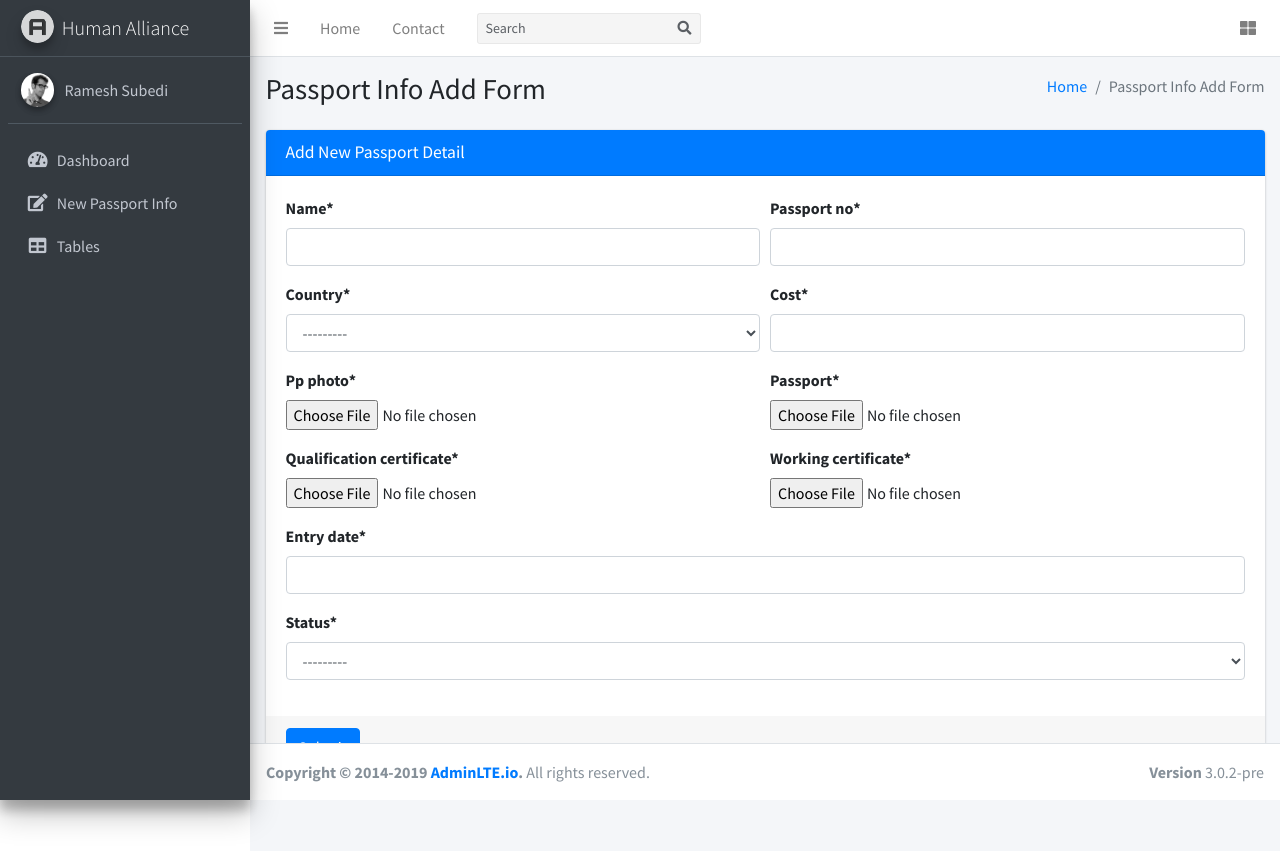
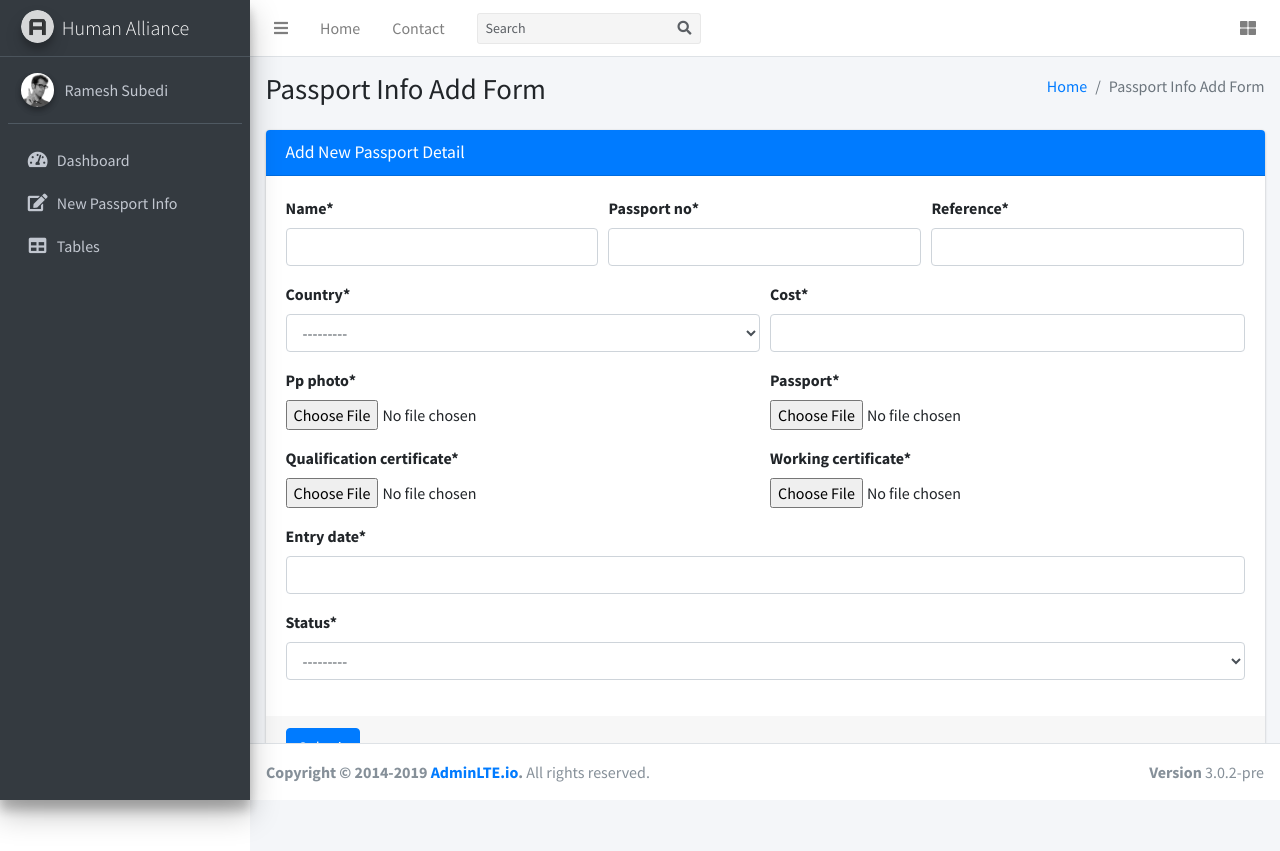
Before and after one commit to awemulya/manpower-mis, a Django app: page /new-passport in a window 1280 px wide. Run offline with Django 3.2, Linux system fonts and the light colour scheme; the visitor is signed in with stand-in values (Sample User, id 1); data that the repository does not hold is empty; some libraries are stand-ins or nearby versions.

Commit message:
clean up

```diff
--- a/passportinfo/templates/new_passport.html
+++ b/passportinfo/templates/new_passport.html
@@ -44,11 +44,14 @@
                 {% csrf_token %}
                 <div class="card-body">
                     <div class="form-row">
-                        <div class="form-group col-md-6 mb-0">
+                        <div class="form-group col-md-4 mb-0">
                           {{ form.name|as_crispy_field }}
                         </div>
-                        <div class="form-group col-md-6 mb-0">
+                        <div class="form-group col-md-4 mb-0">
                           {{ form.passport_no|as_crispy_field }}
+                        </div>
+                        <div class="form-group col-md-4 mb-0">
+                          {{ form.reference|as_crispy_field }}
                         </div>
                     </div>
                     <div class="form-row">
--- a/passportinfo/views.py
+++ b/passportinfo/views.py
@@ -13,7 +13,11 @@ def passport_new(request):
         if form.is_valid():
             form.save()
             messages.success(request, 'One Information Successfully Added')
-            return redirect(' ')
+            return redirect('dashboard')
+        else:
+            print("error", form.errors)
+            messages.error(request, 'One Information Add Failed')
+
     else:
         form = PassportForm()
 
--- a/requirements.txt
+++ b/requirements.txt
@@ -1,2 +1,3 @@
 Django==3.0
 psycopg2==2.8.4
+django-crispy-forms
```
